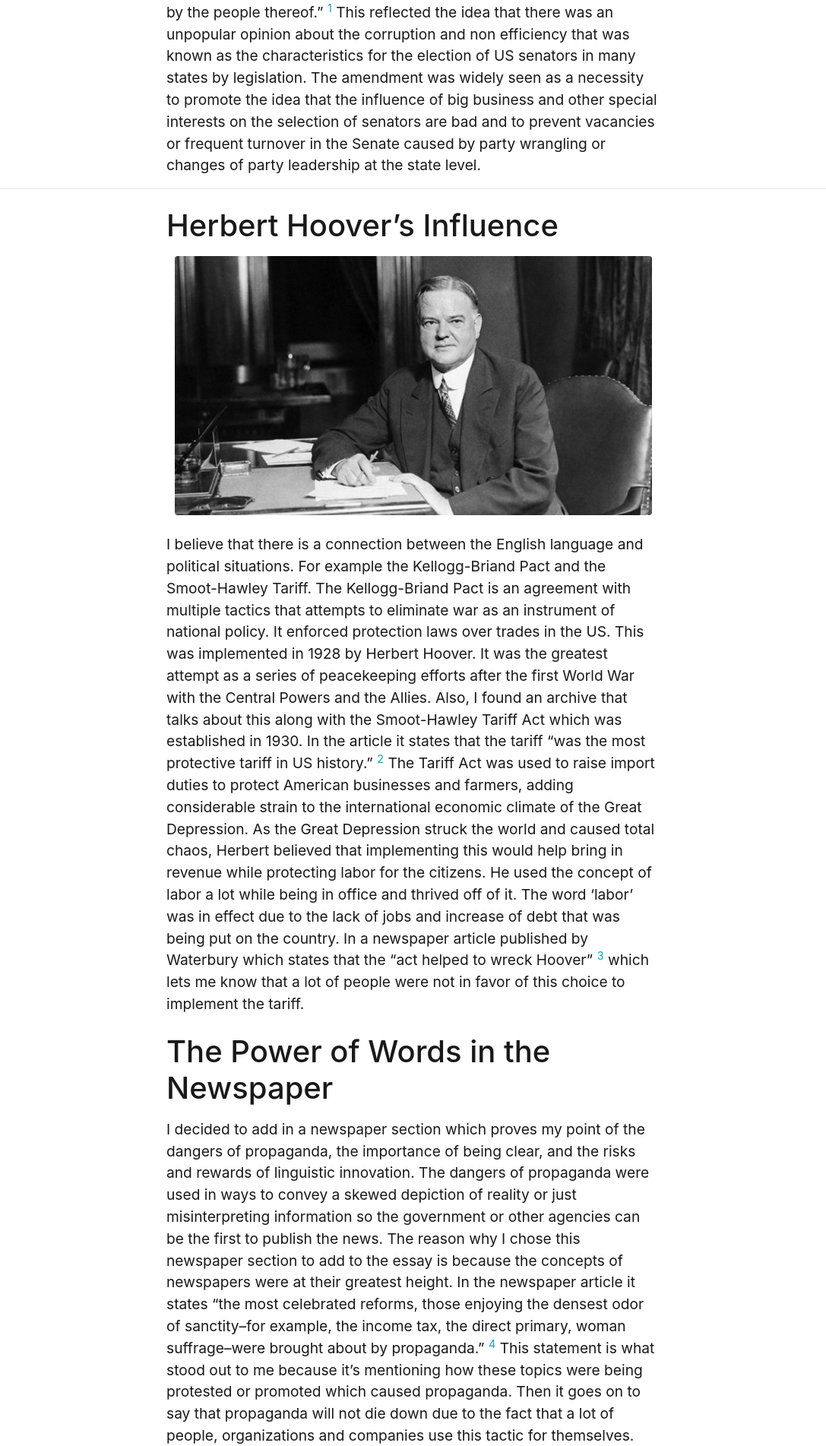
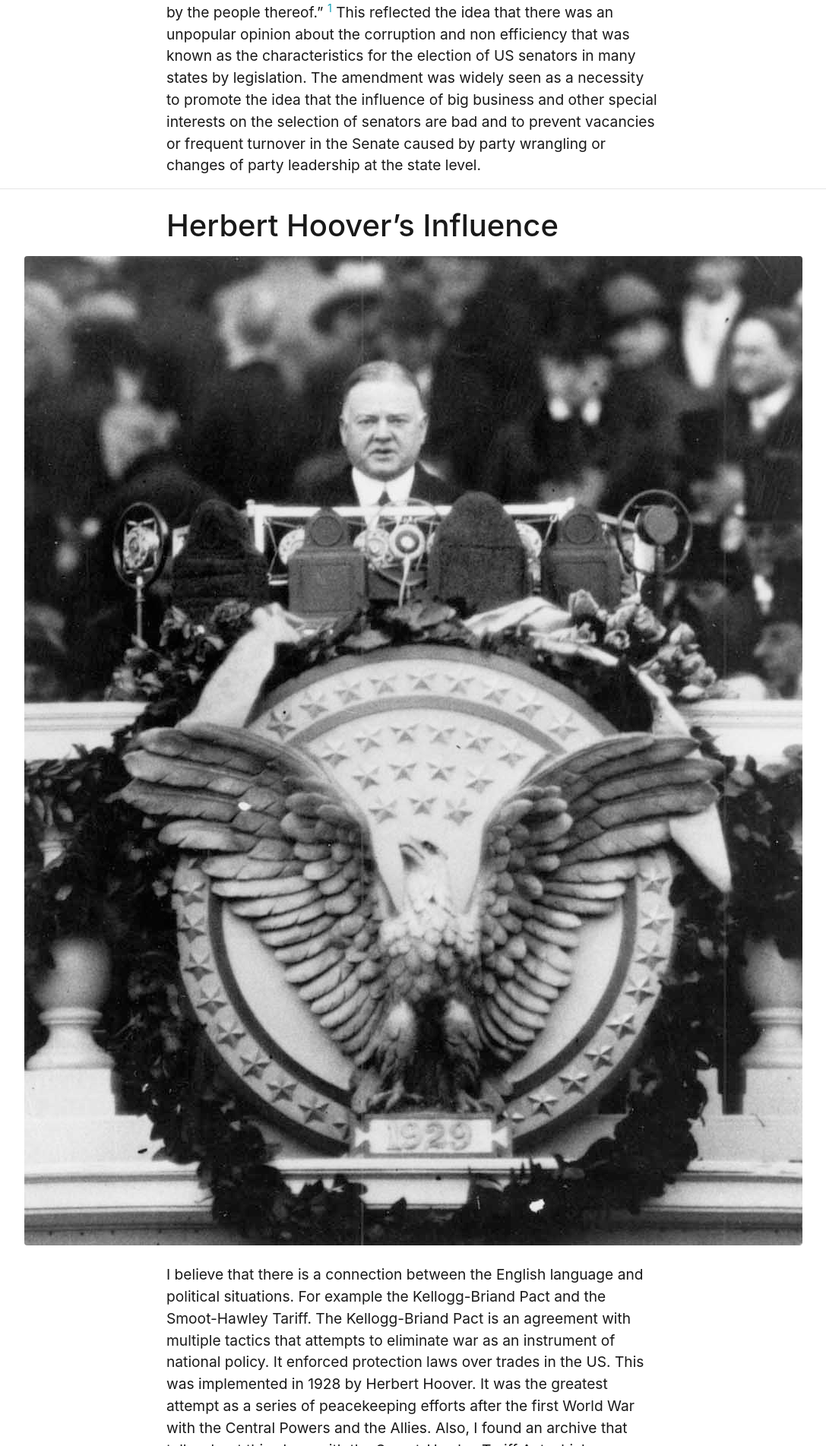
Before and after one commit to taylerlyday/digital-history_project, a Jekyll site: the page built from pages/essay-01.md, in a window 1280 px wide. Shown: the part 4497-6400 px from the top of the page at 76% size, without its empty margins (96-1183 px from the left). Built offline with Jekyll 4.4.1, drawn with Linux system fonts in a browser that asks for light colours; nearby versions of some CDN libraries; library files that are not in the unit come from our copies.

Commit message:
Update essay-01.md

```diff
--- a/pages/essay-01.md
+++ b/pages/essay-01.md
@@ -47,7 +47,7 @@ The 17th amendment stated “the first paragraph of Article I, section 3 of the
 
 # Herbert Hoover's Influence
 
-{% include feature/image.html filename="Hebert-Hoover.png" alt="Picture of Herbert Hoover" %}
+{% include feature/image.html filename="Herbert-Hoover-Speech.jpg" alt="Picture of Herbert Hoover" %}
 
 I believe that there is a connection between the English language and political situations. For example the Kellogg-Briand Pact and the Smoot-Hawley Tariff. The Kellogg-Briand Pact is an agreement with multiple tactics that attempts to eliminate war as an instrument of national policy. It enforced protection laws over trades in the US. This was implemented in 1928 by Herbert Hoover. It was the greatest attempt as a series of peacekeeping efforts after the first World War with the Central Powers and the Allies. Also, I found an archive that talks about this along with the Smoot-Hawley Tariff Act which was established in 1930. In the article it states that the tariff "was the most protective tariff in US history." [^2] The Tariff Act was used to raise import duties to protect American businesses and farmers, adding considerable strain to the international economic climate of the Great Depression. As the Great Depression struck the world and caused total chaos, Herbert believed that implementing this would help bring in revenue while protecting labor for the citizens. He used the concept of labor a lot while being in office and thrived off of it. The word 'labor' was in effect due to the lack of jobs and increase of debt that was being put on the country. In a newspaper article published by Waterbury which states that the "act helped to wreck Hoover" [^3] which lets me know that a lot of people were not in favor of this choice to implement the tariff.
 
```
